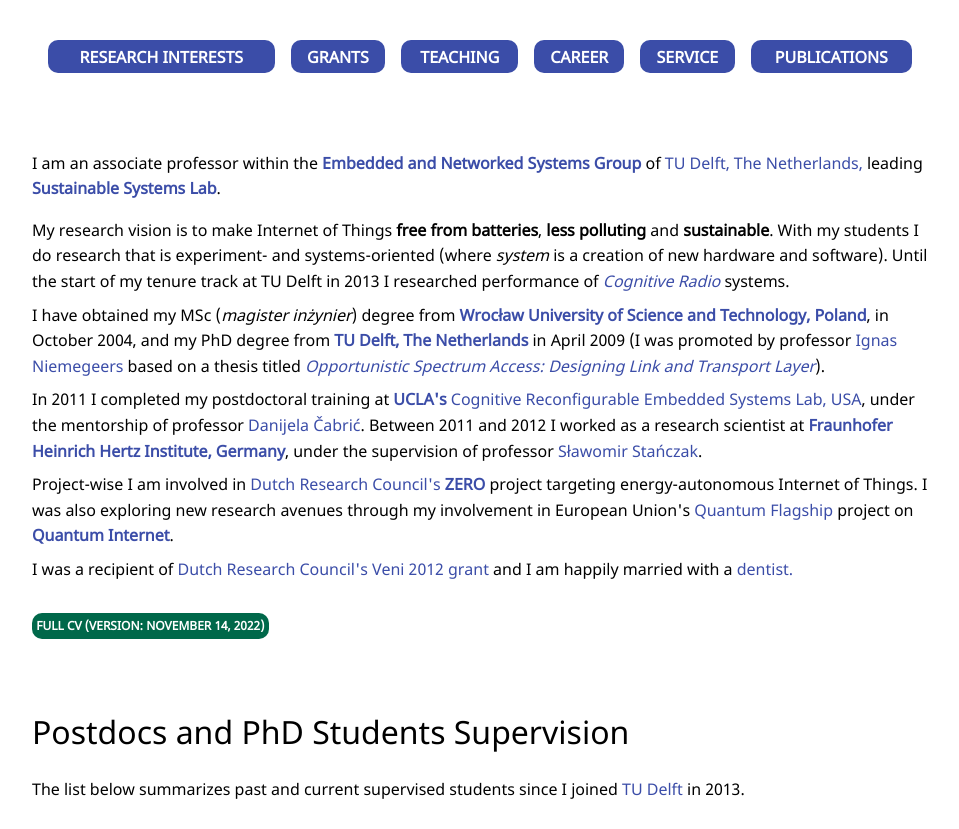
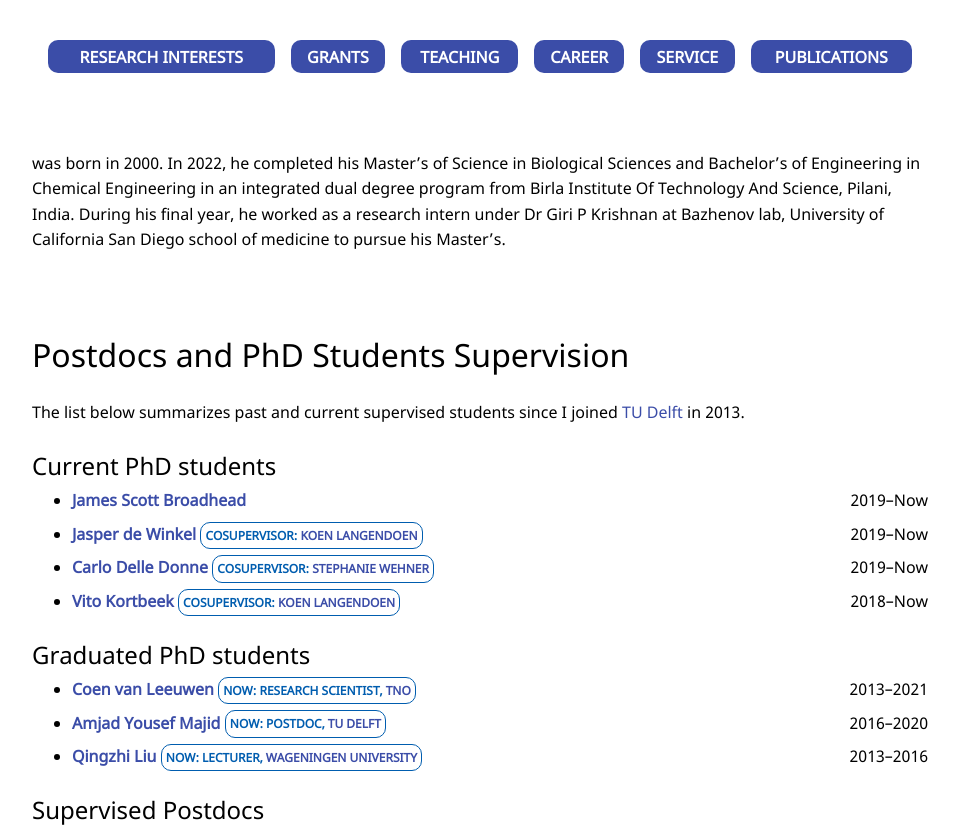
Before and after one commit to pgsathwik/pgsathwik.github.io, a plain HTML site: page index.html in a window 1280 px wide. Shown: the part 492-1321 px from the top of the page, without its empty margins (160-1119 px from the left). Drawn offline with Linux system fonts and the light colour scheme.

Commit message:
Update index.html

```diff
--- a/index.html
+++ b/index.html
@@ -55,21 +55,9 @@ Sathwik Prathapagiri's Personal Webpage
 
 <div class="card">
 
-<p>I am an associate professor within the <a class="text_bold" href="https://www.tudelft.nl/ewi/over-de-faculteit/afdelingen/software-technology/embedded-and-networked-systems/" target="_blank">Embedded and Networked Systems Group</a> of <a href="https://www.tudelft.nl/" target="_blank">TU Delft, The Netherlands,</a> leading <a class="text_bold" href="https://github.com/tudssl/" target="_blank">Sustainable Systems Lab</a>.</p>
+    <p>was born in 2000. In 2022, he completed his Master’s of Science in Biological Sciences and Bachelor’s of Engineering in Chemical Engineering in an integrated dual degree program from Birla Institute Of Technology And Science, Pilani, India. During his final year, he worked as a research intern under Dr Giri P Krishnan at Bazhenov lab, University of California San Diego school of medicine to pursue his Master’s.</p>
 
-<p>My research vision is to make Internet of Things <span class="text_bold">free from batteries</span>, <span class="text_bold">less polluting</span> and <span class="text_bold">sustainable</span>. With my students I do research that is experiment- and systems-oriented (where <span class="text_italic">system</span> is a creation of new hardware and software). Until the start of my tenure track at TU Delft in 2013 I researched performance of <a class="text_italic" href="https://en.wikipedia.org/wiki/Cognitive_radio" target="_blank">Cognitive Radio</a> systems.</p>
-
-<p>I have obtained my MSc (<span class="text_italic">magister inżynier</span>) degree from <a class="text_bold" href="https://pwr.edu.pl/en/" target="_blank">Wrocław University of Science and Technology, Poland</a>, in October 2004, and my PhD degree from <a class="text_bold" href="https://www.tudelft.nl/" target="_blank">TU Delft, The Netherlands</a> in April 2009 (I was promoted by professor <a href="https://www.linkedin.com/in/ignas-niemegeers-09559715/" target="_blank">Ignas Niemegeers</a> based on a thesis titled <a class="text_italic" href="https://repository.tudelft.nl/islandora/object/uuid:7f7b27b2-a2f9-4366-9bda-8e722d12b188" target="_blank">Opportunistic Spectrum Access: Designing Link and Transport Layer</a>).</p>
-
-<p>In 2011 I completed my postdoctoral training at <a class="text_bold" href="https://www.ucla.edu/" target="_blank">UCLA's</a> <a href="https://cores.ee.ucla.edu/" target="_blank">Cognitive Reconfigurable Embedded Systems Lab, USA</a>, under the mentorship of professor <a href="https://www.ee.ucla.edu/danijela-cabric/" target="_blank">Danijela Čabrić</a>. Between 2011 and 2012 I worked as a research scientist at <a class="text_bold" href="https://www.hhi.fraunhofer.de/en/index.html" target="_blank">Fraunhofer Heinrich Hertz Institute, Germany</a>, under the supervision of professor <a href="https://www.netit.tu-berlin.de/menue/team/prof_dr_ing_slawomir_stanczak/" target="_blank">Sławomir Stańczak</a>.</p>
-
-<p>Project-wise I am involved in <a href="https://www.nwo.nl/en" target="_blank">Dutch Research Council's</a> <a class="text_bold" href="https://www.nwo.nl/en/researchprogrammes/perspectief/previous-awards/zero-towards-energy-autonomous-systems-iot" target="_blank">ZERO</a> project targeting energy-autonomous Internet of Things. I was also exploring new research avenues through my involvement in European Union's <a href="https://qt.eu/about-quantum-flagship/introduction-to-the-quantum-flagship/" target="_blank">Quantum Flagship</a> project on <a class="text_bold" href="https://quantum-internet.team/team/" target="_blank">Quantum Internet</a>.</p>
-
-<p class="add_margin_bottom_positive">I was a recipient of <a href="https://www.nwo.nl/en" target="_blank">Dutch Research Council's</a> <a href="https://www.nwo.nl/en/researchprogrammes/nwo-talent-programme" target="_blank">Veni</a> <a class="link_emphasize" href="https://www.narcis.nl/research/RecordID/OND1348915/Language/en" target="_blank">2012 grant</a> and I am happily married with a <a href="http://polskidentysta.nl" target="_blank">dentist.</a></p>
-
-<p><a class="btn_link_1" href="/cv/CV_Przemyslaw_Pawelczak_14_November_2022.pdf" target="_blank">Full CV (version: November 14, 2022)</a></p>
-
-</div>
+    </div>
 
 <div class="card" id="section_interests">
 
```
